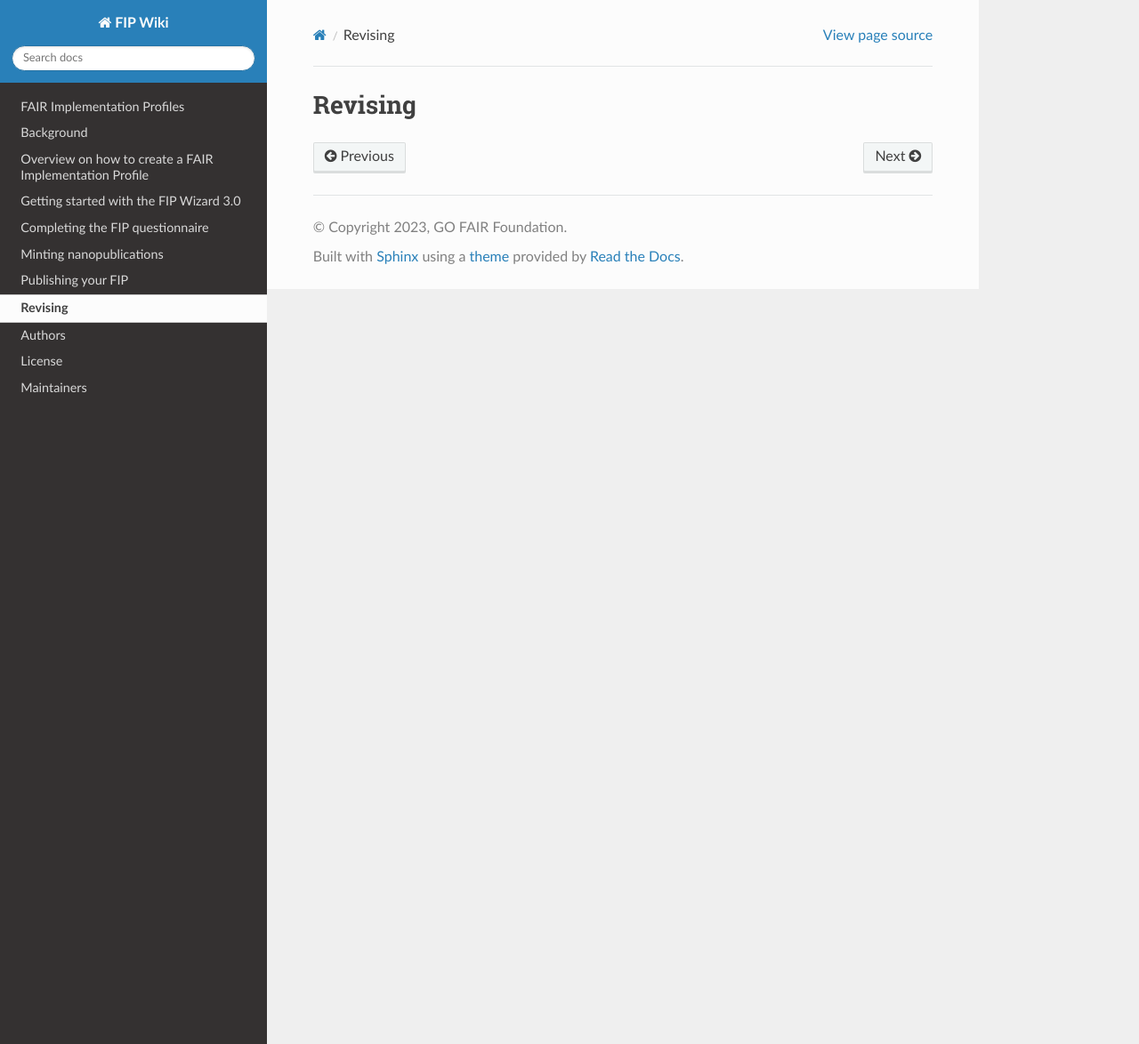
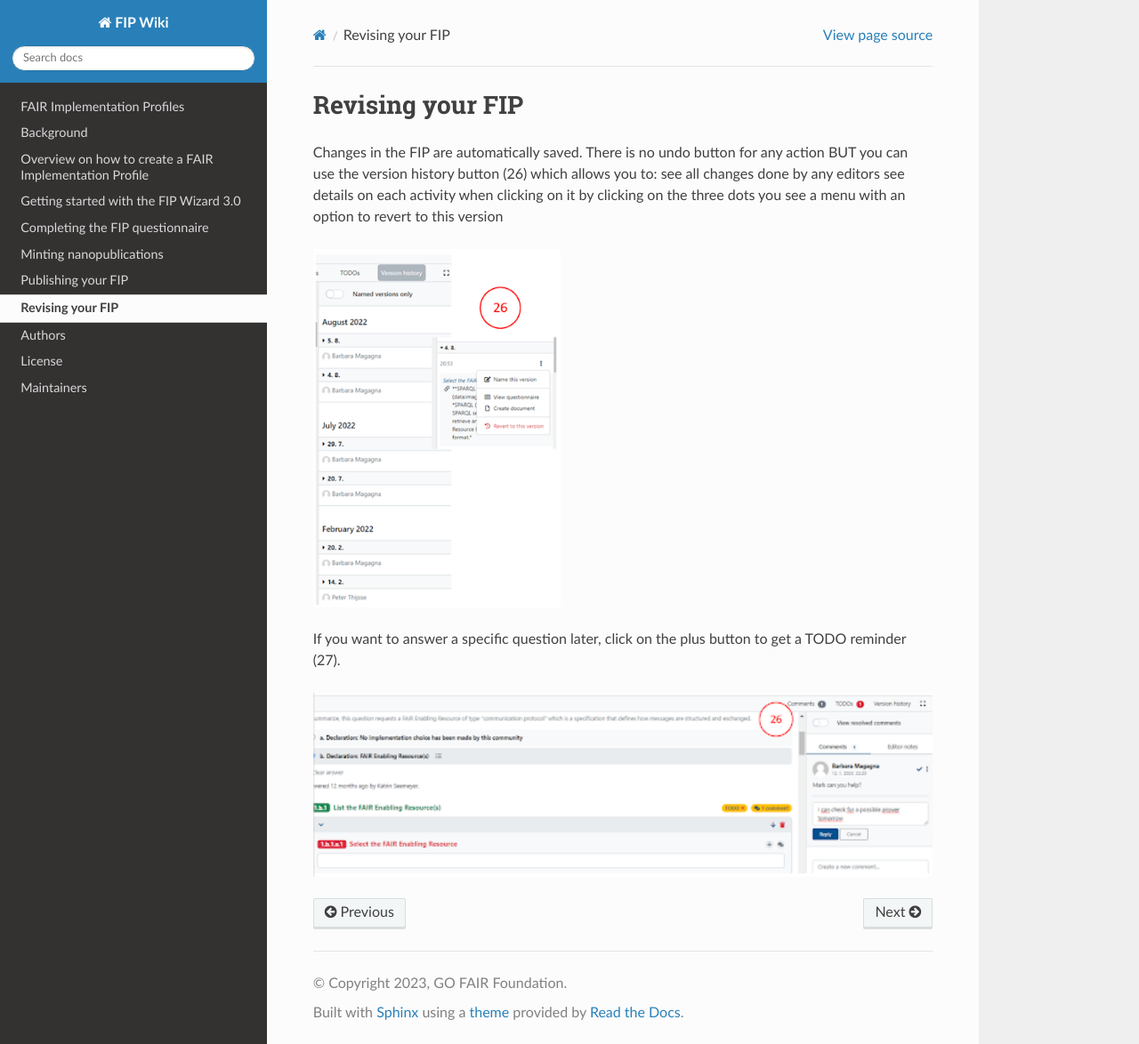
Before and after one commit to gofair-foundation/fip, a Sphinx documentation site: the page built from docs/Revising.md, in a window 1280 px wide and 1174 px high. Shown: the whole window at 89% size. Built offline with Sphinx 7.4.7 and the Read the Docs theme 2.0.0, drawn with Linux system fonts in a browser that asks for light colours.

Commit message:
Update Revising.md
Added content

```diff
--- a/docs/Revising.md
+++ b/docs/Revising.md
@@ -1 +1,13 @@
-# Revising
+# Revising your FIP
+
+Changes in the FIP are automatically saved.
+There is no undo button for any action BUT you can use the version history button (26) which allows you to:
+see all changes done by any editors
+see details on each activity when clicking on it
+by clicking on the three dots you see a menu with an option to revert to this version
+
+<p align="left"><img src="./_static/img/fipwug_ch5_img26.png" width="40%"></p>
+
+If you want to answer a specific question later, click on the plus button to get a TODO reminder (27).
+
+<p align="left"><img src="./_static/img/fipwug_ch5_img26sharp.png" width="100%"></p>
```
